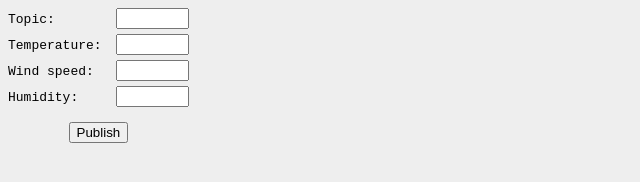
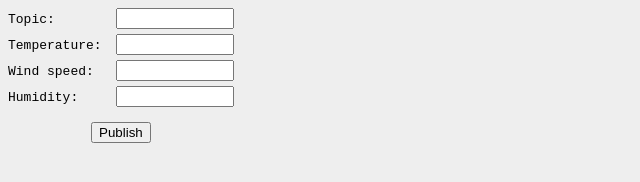
Before and after one commit to giovanirubim/pubsub, a website with bundled scripts: page WebFrontServer/WebContent/publish/index.html in a window 1280 px wide. Shown: the whole page, without its empty margins (0-640 px from the left). Built offline with nearby package versions, Linux system fonts and the light colour scheme; no server answers.

```diff
--- a/WebFrontServer/WebContent/css/style.css
+++ b/WebFrontServer/WebContent/css/style.css
@@ -38,7 +38,7 @@
 	display: inline-block;
 }
 .info-line .input input {
-	width: 65px;
+	width: 110px;
 }
 .box {
 	display: inline-block;
```
